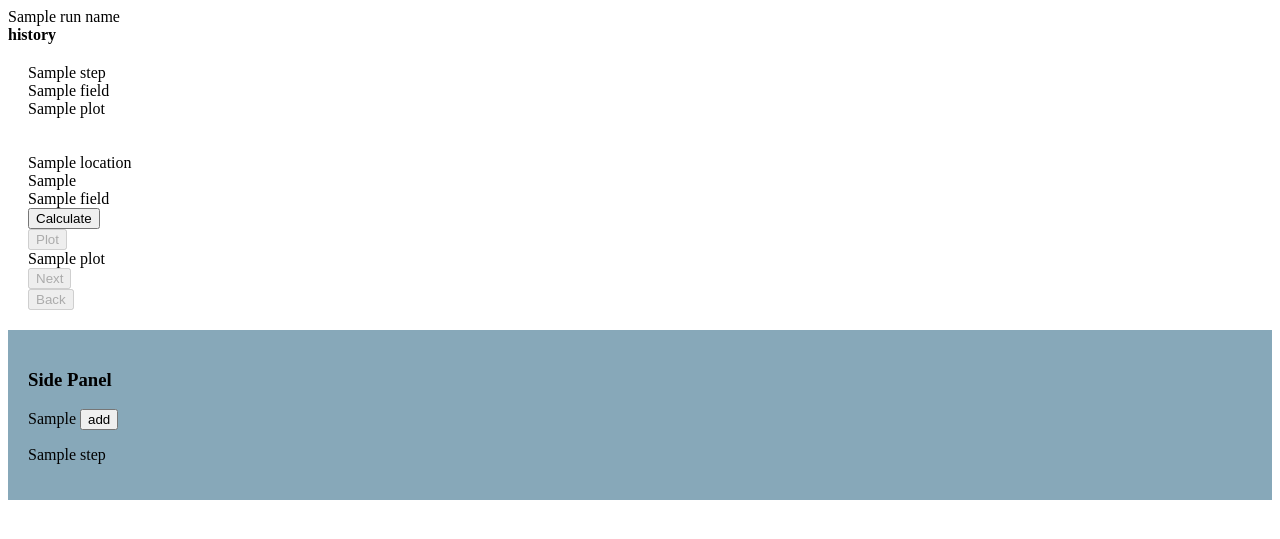
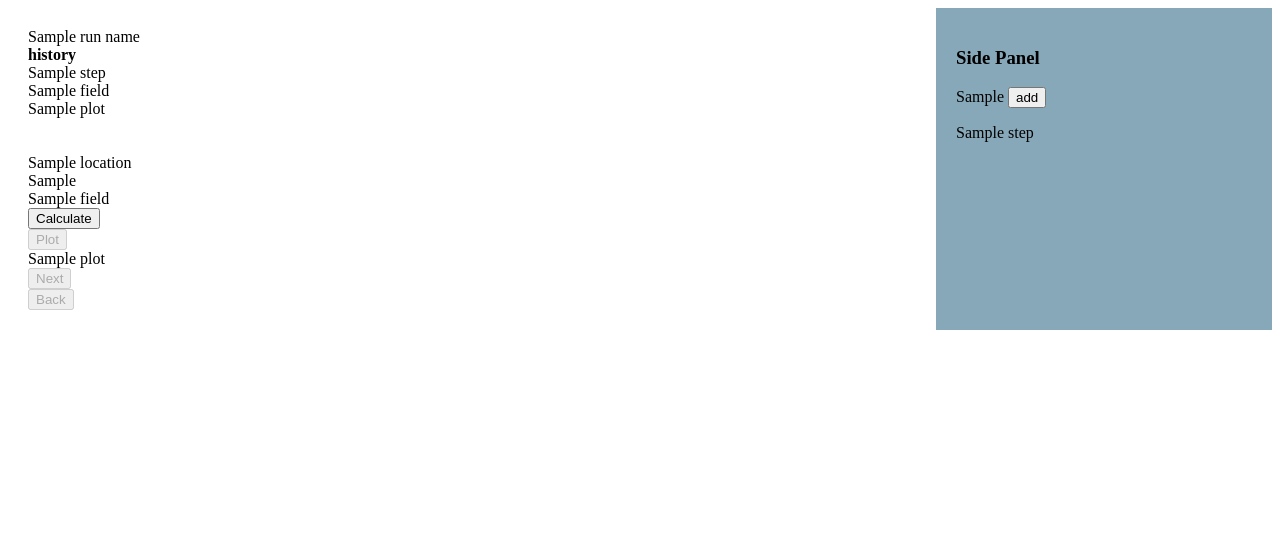
Before and after one commit to cschlaffner/PROTzilla2, a Django app: template ui/runs/templates/runs/details.html in a window 1280 px wide. Shown: the top 539 px of the page. Run offline with Django 4.2, Linux system fonts and the light colour scheme; the template is opened without the code that fills it: most values are stand-ins (such as "Sample title", 1, 10 or a date in 2020).

Commit message:
fix side panel

```diff
--- a/ui/runs/templates/runs/details.html
+++ b/ui/runs/templates/runs/details.html
@@ -71,6 +71,8 @@
     </style>
 </head>
 <body>
+<div class="layout-container">
+<main>
 {% if messages %}
     <div class="messages">
         {% for message in messages %}
@@ -86,7 +88,6 @@
 <br>
 <b>history</b>
 <br>
-<main>
 {% for step in displayed_history %}
     {{ step.name }}<br>
     {% for field in step.fields %}
@@ -139,5 +140,6 @@
     <aside>
         {% include "runs/sidebar.html" with run_name=run_name workflow_steps=workflow_steps sidebar_dropdown=sidebar_dropdown %}
     </aside>
+    </div>
 </body>
 </html>
```
